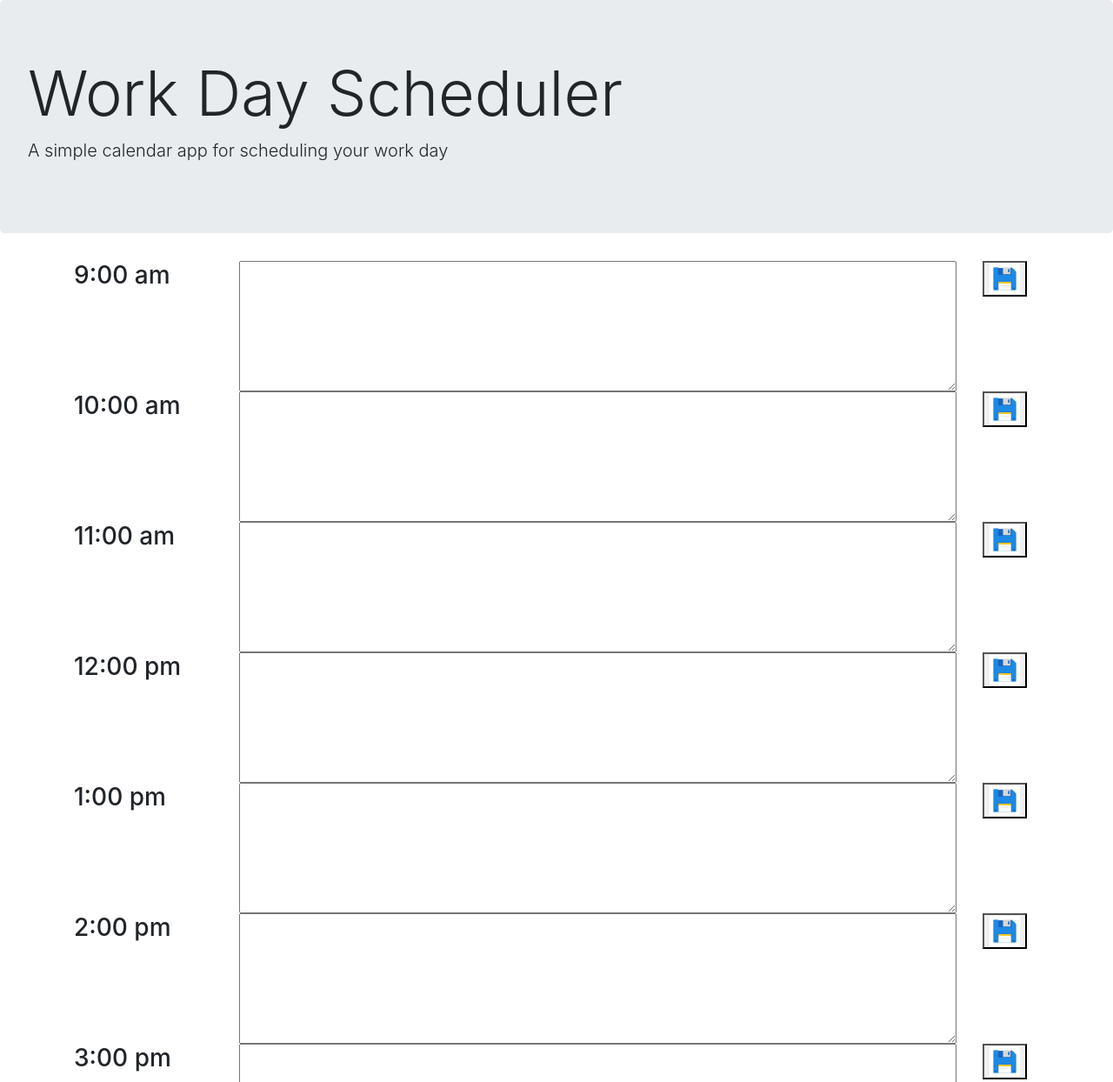
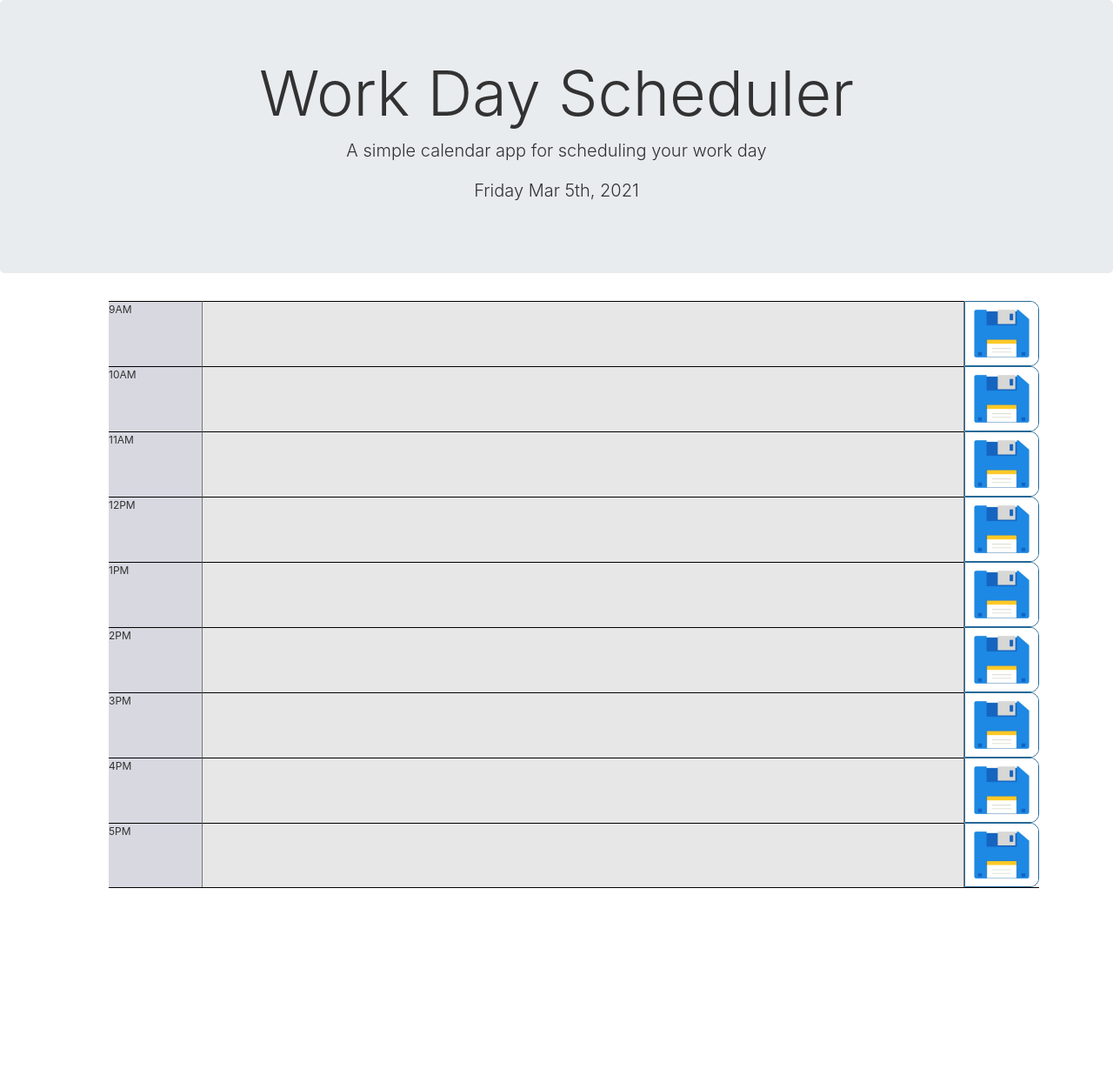
Before and after one commit to tlbhuber/DailyPlanner, a plain HTML site: page index.html in a window 1280 px wide. Shown: the top 1244 px of the page at 87% size. After the commit the page ends 1021 px from the top, so only its background shows below. Drawn offline with nearby package versions, Linux system fonts and the light colour scheme.

Commit message:
update for local storage,timeblocks and some aesthetic changes

```diff
--- a/Style2.css
+++ /dev/null
@@ -1,20 +0,0 @@
-
-.jumbotron {
-  text-align: center;
-  background-color: lightslategray;
-  color: black;
-  border-radius: 0;
-  border-bottom: 10px solid black;
-}
-
-.container {
-    padding-top: 10px;
-    padding-left: 15px;
-    padding-right: 10px;
-}
-
-.save-box {
-    border: 2px solid black;
-    background-color: #06AED5;
-    color: white;
-  }
--- /dev/null
+++ b/assets/css/style.css
@@ -0,0 +1,79 @@
+/* GLOBAL */
+body {
+    background: white;
+    color: #323232;
+  }
+  .jumbotron {
+      text-align: center !important;
+  }
+
+/* TIMEBLOCKS SECTION */
+  ul{
+    list-style: none;
+  }
+  li {
+    height: 100%;
+    width: 100%;
+  }
+  li:last-child{
+    border-bottom: 1px solid black;
+  }
+  .blocks {
+      width: 100%;
+      height: 75px;
+  }
+  .timeArea {
+    float: left;
+    background-color: #D8D8E1;
+    height: 100%;
+    width: 10%;
+    float: left;
+    padding-right: 5px;
+    font-size: 12px;
+    border-top: 1px solid black;
+  }
+  .inputArea {
+      float: left;
+      border-top: 1px solid black;
+      border-bottom: none;
+      height: 100%;
+      width: 82%;
+      background-color: #e7e7e7;
+      resize: none;
+      font-size: 12px;
+      padding: 10px;
+  }
+  .imgBtn {
+    float: right;
+    text-align: center;
+    background-color: #0a4268;
+    color: #ffffff;
+    height: 100%;
+    width: 8%;
+    margin: 0;
+    border: 1px solid #256997;
+    transition: background-color 0.5s ease;
+    border-top-right-radius: 10px;
+    border-bottom-right-radius: 10px;
+    outline: none;
+    padding-top: 0;
+  }
+  .saveBtn:hover{
+      background-color: #256997;
+      transition: background-color 0.5s ease;
+  }
+
+  /* .imgBtn {
+    text-align: center;
+    background-color: #0a4268;
+    color: #ffffff;
+    height: 100%;
+    width: 50%;
+    margin: 0;
+    border: 1px solid #256997;
+    transition: background-color 0.5s ease;
+    border-top-right-radius: 10px;
+    border-bottom-right-radius: 10px;
+    outline: none;
+
+  } */
--- /dev/null
+++ b/assets/js/script.js
@@ -0,0 +1,74 @@
+// get our document ready for jQuery.
+$(document).ready(function () {
+    // use moment.js to declare the times/dates
+    var todaysDate = moment().format('dddd MMM Do, YYYY');
+    var timeNow = moment().format('hh:mm a');
+    var timeCompare = moment().format("H");
+    var times = [9, 10, 11, 12, 13,14,15,16,17];
+
+
+    // Store our necessary DOM elements to variables.
+    var currentDayEl = $("#currentDay");
+    var timeBlocks = $(".times");
+    var saveBtn = $(".saveBtn");
+    var timeLiEl = $("li");
+    var inputArea = $(".inputArea");
+
+        // declare our global variables.
+        var timeEntered, textEntered;
+
+    // Place our current date in the jumbotron in the UI.
+    currentDayEl.text(todaysDate);
+
+    colorCode();
+
+    /*
+        colorCode() function determines if a timeslot is past,
+        future, or present and colors the block accordingly.
+        Blue ("#92B4D4") will appear for the current time block.
+        Green ("#55efc4") will appear for future time blocks.
+        Previous time blocks stay the default grey.
+    */
+    function colorCode(){
+    // Determine which colors to show for each times lot.
+    for(var i = 0; i < timeLiEl.length; i++){
+    // if the current time is equal to a timeblock time make it green.
+        if(timeCompare == times[i]){
+            inputArea[i].style.backgroundColor = "#92B4D4";
+        }
+    // if the current time is less than a timeblock time make it blue.
+        else if(timeCompare < times[i]){
+            inputArea[i].style.backgroundColor = "#55efc4";
+        }
+    };
+    }
+
+    // Cycle through local storage, if an entry exists show it in the
+    // correct timeslot.
+    for(var i = 9; i <= 17; i++){
+        $("."+i).val(localStorage[""+i]);
+        console.log(localStorage[""+i]);
+    }
+
+    // Define what happens when our user clicks the "saveBtn"
+    $("ul").on("click", ".saveBtn", function (event) {
+
+       // Stop our submit button from deleting the textarea data.
+        event.preventDefault();
+        // Save the inputBox value.
+        var inputBox = ($(this).prev().val());
+
+        // Get the timeslot value which corresponds to the time.
+        var timeSlot = parseInt(($(this).parent().attr("value")));
+        // store our inputBox and timeSlot vars in global variables.
+        textEntered = inputBox;
+        timeEntered = timeSlot;
+        // Log to the console which timeslot was just saved.
+        console.log("User saved to " + timeEntered + " time slot");
+
+        // Update localStorage to include our recently input values.
+        localStorage.setItem(timeEntered, textEntered);
+        var previousPost = localStorage.getItem(textEntered);
+    });
+
+});
--- a/index.html
+++ b/index.html
@@ -9,9 +9,7 @@
     <link rel="stylesheet" href="https://use.fontawesome.com/releases/v5.8.1/css/all.css"
         integrity="sha384-50oBUHEmvpQ+1lW4y57PTFmhCaXp0ML5d60M1M7uH2+nqUivzIebhndOJK28anvf" crossorigin="anonymous" />
     <link href="https://fonts.googleapis.com/css?family=Open+Sans&display=swap" rel="stylesheet" />
-    <link rel="stylesheet" href="https://cdnjs.cloudflare.com/ajax/libs/font-awesome/4.7.0/css/font-awesome.min.css">
-    <link rel="stylesheet" href="./style.css" />
-
+    <link rel="stylesheet" href="assets/css/style.css" />
     <title>Work Day Scheduler</title>
 </head>
 
@@ -19,173 +17,58 @@
     <header class="jumbotron">
         <h1 class="display-3">Work Day Scheduler</h1>
         <p class="lead">A simple calendar app for scheduling your work day</p>
-        <!-- Create a display to show current day and time -->
         <p id="currentDay" class="lead"></p>
     </header>
-
-    <section class="container">
-        <div class="hourRows">
-            <div class="row timeBox" style="height: 150px">
-                <div class="col-md-2">
-                    <h3 id="9amTime" class="timeOfDay">9:00 am</h3>
-                </div>
-
-                <div class="col-md-9" id="textbox-9">
-                    <Textarea style="height: 100%; width: 100%" class="text-box" id="box9">
-                </Textarea>
-                </div>
-
-                <div class="col-md-1">
-                    <button class="save-box" id="save9am">
-                        <img src="./Assets/Images/Floppy.save.jpg" height="35px">
-                    </button>
-                </div>
-            </div>
-
-            <div class="row timeBox" style="height: 150px">
-                <div class="col-md-2">
-                    <h3 id="10amTime" class="timeOfDay">10:00 am</h3>
-                </div>
-
-                <div class="col-md-9" id="textbox-10">
-                    <Textarea style="height: 100%; width: 100%" class="text-box" id="box10">
-                </Textarea>
-                </div>
-
-                <div class="col-md-1">
-                    <button class="save-box" id="save10am">
-                        <img src="./Assets/Images/Floppy.save.jpg" height="35px">
-                    </button>
-                </div>
-            </div>
-
-            <div class="row timeBox" style="height: 150px">
-                <div class="col-md-2">
-                    <h3 id="11amTime" class="timeOfDay">11:00 am</h3>
-                </div>
-
-                <div class="col-md-9" id="textbox-11">
-                    <Textarea style="height: 100%; width: 100%" class="text-box" id="box11">
-                </Textarea>
-                </div>
-
-                <div class="col-md-1">
-                    <button class="save-box" id="save11am">
-                        <img src="./Assets/Images/Floppy.save.jpg" height="35px">
-                    </button>
-                </div>
-            </div>
-
-            <div class="row timeBox" style="height: 150px">
-                <div class="col-md-2">
-                    <h3 id="12pmTime" class="timeOfDay">12:00 pm</h3>
-                </div>
-
-                <div class="col-md-9" id="textbox-12">
-                    <Textarea style="height: 100%; width: 100%" class="text-box" id="box12">
-                </Textarea>
-                </div>
-
-                <div class="col-md-1">
-                    <button class="save-box" id="save12pm">
-                        <img src="./Assets/Images/Floppy.save.jpg" height="35px">
-                    </button>
-                </div>
-            </div>
-
-            <div class="row timeBox" style="height: 150px">
-                <div class="col-md-2">
-                    <h3 id="1pmTime" class="timeOfDay">1:00 pm</h3>
-                </div>
-
-                <div class="col-md-9" id="textbox-13">
-                    <Textarea style="height: 100%; width: 100%" class="text-box" id="box13">
-                </Textarea>
-                </div>
-
-                <div class="col-md-1">
-                    <button class="save-box" id="save1pm">
-                        <img src="./Assets/Images/Floppy.save.jpg" height="35px">
-                    </button>
-                </div>
-            </div>
-
-            <div class="row timeBox" style="height: 150px">
-                <div class="col-md-2">
-                    <h3 id="2pmTime" class="timeOfDay">2:00 pm</h3>
-                </div>
-
-                <div class="col-md-9" id="textbox-14">
-                    <Textarea style="height: 100%; width: 100%" class="text-box" id="box14">
-                </Textarea>
-                </div>
-
-                <div class="col-md-1">
-                    <button class="save-box" id="save2pm">
-                        <img src="./Assets/Images/Floppy.save.jpg" height="35px">
-                    </button>
-                </div>
-            </div>
-
-            <div class="row timeBox" style="height: 150px">
-                <div class="col-md-2">
-                    <h3 id="3pmTime" class="timeOfDay">3:00 pm</h3>
-                </div>
-
-                <div class="col-md-9" id="textbox-15">
-                    <Textarea style="height: 100%; width: 100%" class="text-box" id="box15">
-                </Textarea>
-                </div>
-
-                <div class="col-md-1">
-                    <button class="save-box" id="save3pm">
-                        <img src="./Assets/Images/Floppy.save.jpg" height="35px">
-                    </button>
-                </div>
-            </div>
-
-            <div class="row timeBox" style="height: 150px">
-                <div class="col-md-2">
-                    <h3 id="4pmTime" class="timeOfDay">4:00 pm</h3>
-                </div>
-
-                <div class="col-md-9" id="textbox-16">
-                    <Textarea style="height: 100%; width: 100%" class="text-box" id="box16">
-                </Textarea>
-                </div>
-
-                <div class="col-md-1">
-                    <button class="save-box" id="save4pm">
-                        <img src="./Assets/Images/Floppy.save.jpg" height="35px">
-                    </button>
-                </div>
-            </div>
-
-            <div class="row timeBox" style="height: 150px">
-                <div class="col-md-2">
-                    <h3 id="5pmTime" class="timeOfDay">5:00 pm</h3>
-                </div>
-
-                <div class="col-md-9" id="textbox-17">
-                    <Textarea style="height: 100%; width: 100%" class="text-box" id="box17">
-                </Textarea>
-                </div>
-
-                <div class="col-md-1">
-                    <button class="save-box" id="save5pm">
-                        <img src="./Assets/Images/Floppy.save.jpg" height="35px">
-                    </button>
+    <section class="timeBlocks">
+        <div class="container">
+            <div class="row">
+                <div class="col-lg-12">
+                    <ul class="blocks">
+                        <li value="9"><span class="timeArea">9AM</span>
+                            <textarea class="inputArea 9"></textarea>
+                            <span class="saveBtn"><img src = "./assets/img/Floppy.save.jpg" class = "imgBtn"></i></span>
+                        </li>
+                        <li value="10"><span class="timeArea">10AM</span>
+                            <textarea class="inputArea 10"></textarea>
+                            <span class="saveBtn"><img src = "./assets/img/Floppy.save.jpg" class = "imgBtn"></i></span>
+                        </li>
+                        <li value="11"><span class="timeArea">11AM</span>
+                            <textarea class="inputArea 11"></textarea>
+                            <span class="saveBtn"><img src = "./assets/img/Floppy.save.jpg" class = "imgBtn"></i></span>
+                        </li>
+                        <li value="12"><span class="timeArea">12PM</span>
+                            <textarea class="inputArea 12"></textarea>
+                            <span class="saveBtn"><img src = "./assets/img/Floppy.save.jpg" class = "imgBtn"></i></span>
+                        </li>
+                        <li value="13"><span class="timeArea">1PM</span>
+                            <textarea class="inputArea 13"></textarea>
+                            <span class="saveBtn"><img src = "./assets/img/Floppy.save.jpg" class = "imgBtn"></i></span>
+                        </li>
+                        <li value="14"><span class="timeArea">2PM</span>
+                            <textarea class="inputArea 14"></textarea>
+                            <span class="saveBtn"><img src = "./assets/img/Floppy.save.jpg" class = "imgBtn"></i></span>
+                        </li>
+                        <li value="15"><span class="timeArea">3PM</span>
+                            <textarea class="inputArea 15"></textarea>
+                            <span class="saveBtn"><img src = "./assets/img/Floppy.save.jpg" class = "imgBtn"></i></span>
+                        </li>
+                        <li value="16"><span class="timeArea">4PM</span>
+                            <textarea class="inputArea 16"></textarea>
+                            <span class="saveBtn"><img src = "./assets/img/Floppy.save.jpg" class = "imgBtn"></i></span>
+                        </li>
+                        <li value="17"><span class="timeArea">5PM</span>
+                            <textarea class="inputArea 17"></textarea>
+                            <span class="saveBtn"><img src = "./assets/img/Floppy.save.jpg" class = "imgBtn"></i></span>
+                        </li>
+                    </ul>
                 </div>
             </div>
         </div>
     </section>
-
-    <script src="./script.js"></script>
-    <script src="https://cdnjs.cloudflare.com/ajax/libs/moment.js/2.29.1/moment.min.js"></script>
-    <script src="https://kit.fontawesome.com/9eb39d4800.js" crossorigin="anonymous"></script>
-    <script src="https://cdnjs.cloudflare.com/ajax/libs/jquery/3.5.1/jquery.slim.min.js"></script>
-    <script src="https://cdnjs.cloudflare.com/ajax/libs/popper.js/1.16.1/umd/popper.min.js"></script>
-    <script src="https://cdnjs.cloudflare.com/ajax/libs/twitter-bootstrap/4.5.2/js/bootstrap.min.js"></script>
+    <script src="https://kit.fontawesome.com/8a95b1eafc.js" crossorigin="anonymous"></script>
+    <script src="https://code.jquery.com/jquery-3.4.1.min.js"></script>
+    <script src="https://cdnjs.cloudflare.com/ajax/libs/moment.js/2.24.0/moment.min.js"></script>
+    <script src="assets/js/script.js"></script>
 </body>
 
 </html>
```
Also changed, not shown: assets/img/Floppy.save.jpg (renamed from Assets/Images/Floppy.save.jpg).
